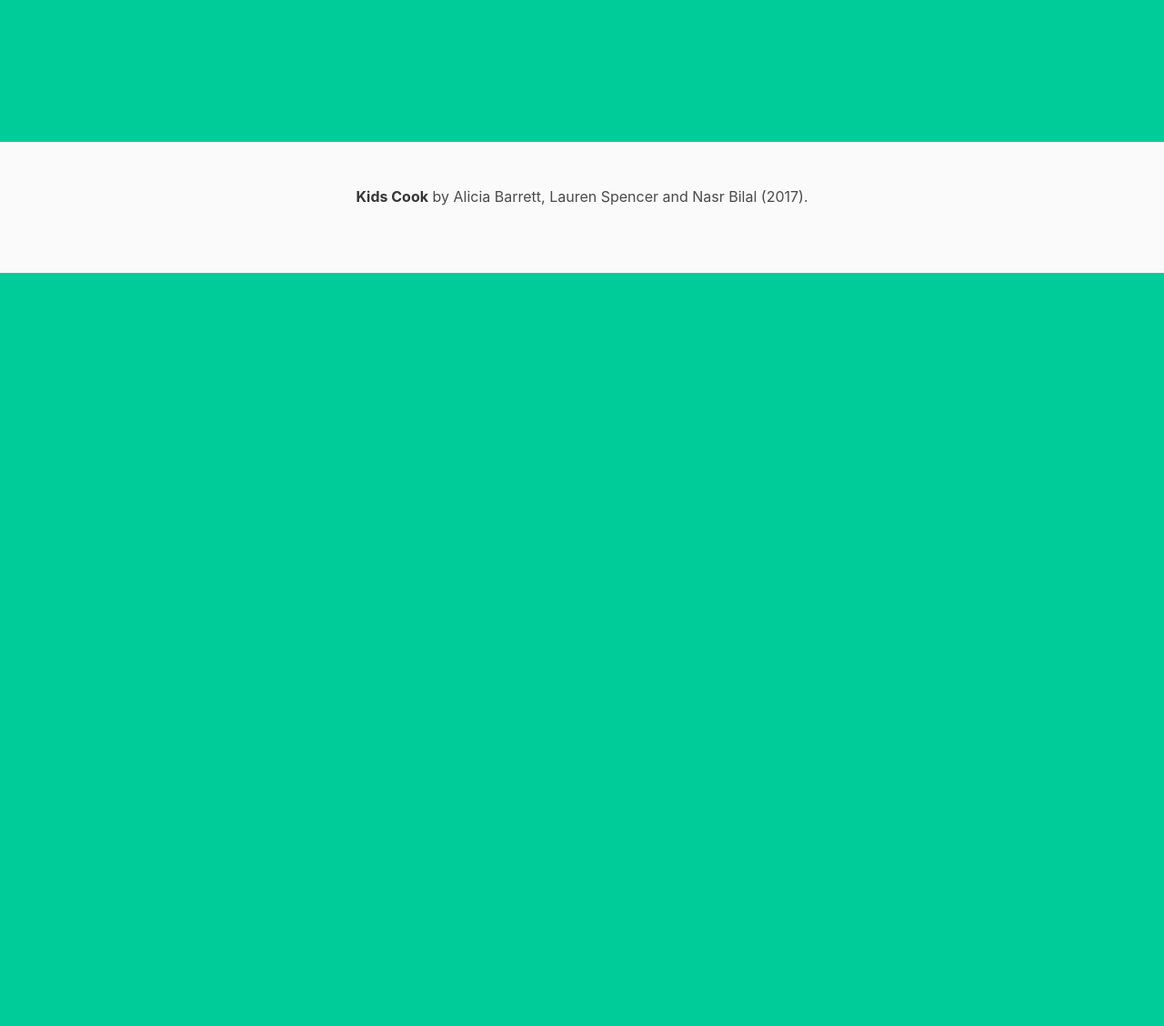
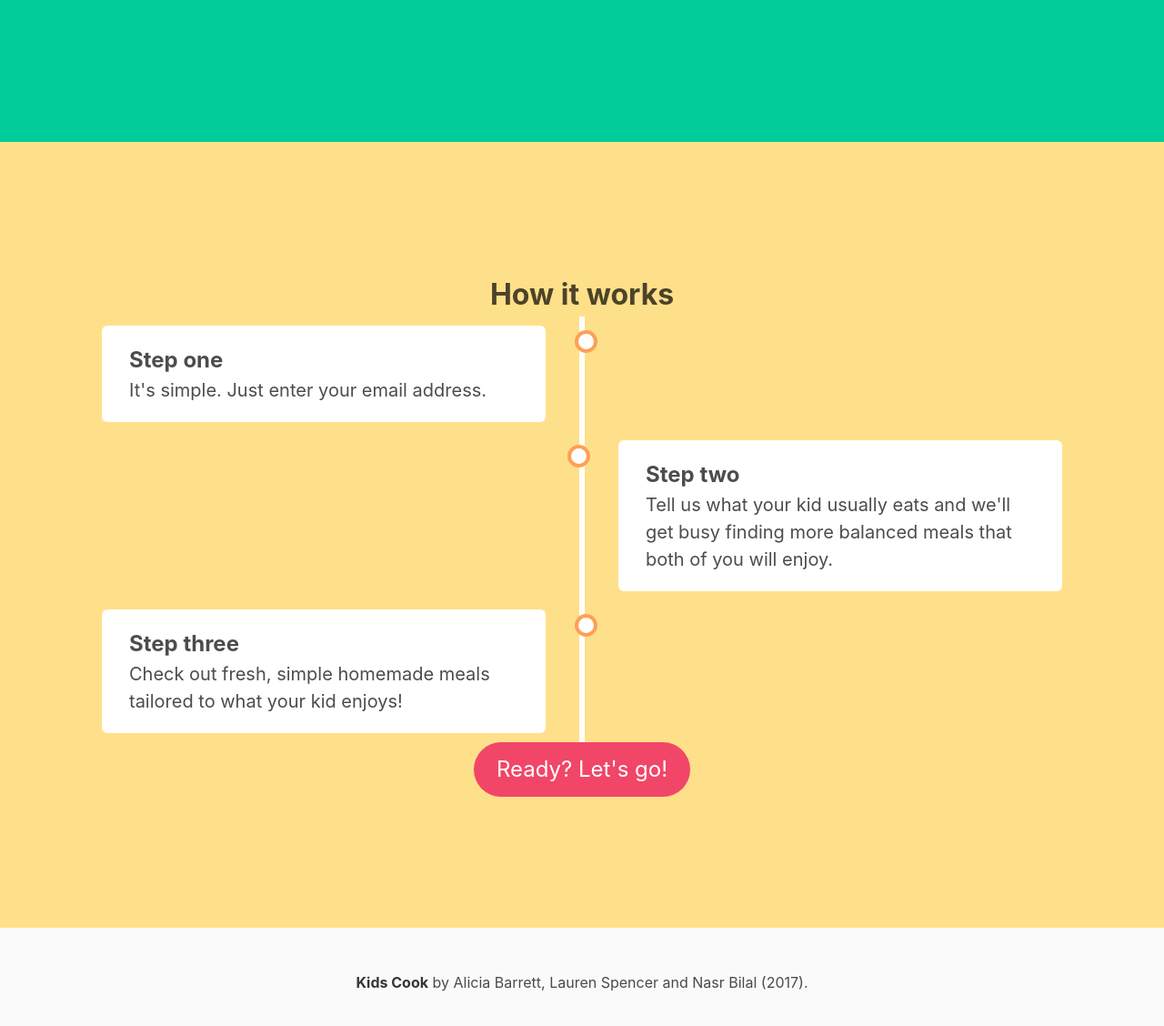
Before and after one commit to nbilal27/Kids-Cook-Project, a website: page public/index.html in a window 1280 px wide. Shown: the part 660-1788 px from the top of the page at 91% size. Before the commit the page ends 960 px from the top, so only its background shows below. Drawn offline with nearby package versions, Linux system fonts and the light colour scheme; a web font is replaced by a local one.

Commit message:
adding more front-end stuff

```diff
--- a/public/assets/css/style.css
+++ b/public/assets/css/style.css
@@ -12,10 +12,8 @@ html {
 
 .tile.is-parent {
     padding: 0rem;
-    padding-right: 2%;
+    /*padding-right: 2%;*/
 }
-
-
 
 .button {
     border-radius: 40px;
@@ -26,7 +24,7 @@ img {
     overflow: hidden;
 }
 
-/*image slider*/
+/*IMAGE SLIDER*/
 .slider {
     position: relative;
 }
@@ -76,8 +74,85 @@ img {
     100% { opacity: 0}
 }
 
+/*TIMELINE*/
+h2 {
+    text-align: center;
+    font-weight:bold;
+}
 
-/*sticky footer*/
+/* The actual timeline (the vertical ruler) */
+.timeline {
+    position: relative;
+    max-width: 1200px;
+    margin: 0 auto;
+}
+
+/* The actual timeline (the vertical ruler) */
+.timeline::after {
+    content: '';
+    position: absolute;
+    width: 6px;
+    background-color: white;
+    top: 0;
+    bottom: 0;
+    left: 50%;
+    margin-left: -3px;
+}
+
+/* Container around content */
+.timelineContainer {
+    padding: 10px 40px;
+    position: relative;
+    background-color: inherit;
+    width: 50%;
+}
+
+/* The circles on the timeline */
+.timelineContainer::after {
+    content: '';
+    position: absolute;
+    width: 25px;
+    height: 25px;
+    right: -17px;
+    background-color: white;
+    border: 4px solid #FF9F55;
+    top: 15px;
+    border-radius: 50%;
+    z-index: 1;
+}
+
+/* Place the container to the left */
+.left {
+    left: 0;
+}
+
+/* Place the container to the right */
+.right {
+    left: 50%;
+}
+
+/* Fix the circle for containers on the right side */
+.right::after {
+    left: -16px;
+}
+
+/* The actual content */
+.timelineContent {
+    padding: 20px 30px;
+    background-color: white;
+    position: relative;
+    border-radius: 6px;
+}
+
+
+#timelineButton {
+    text-align: center;
+}
+
+
+
+
+/*STICKY FOOTER*/
 .section {
     min-height: calc(95vh - 20px);
 }
--- a/public/index.html
+++ b/public/index.html
@@ -30,8 +30,8 @@
 
     <!-- main content -->
     <section class="section">
+        <div class="container">
 
-        <div class="container">
             <div class="tile">
 
                 <div class="tile is-parent is-5">
@@ -78,6 +78,45 @@
         </div>
     </section>
 
+<!-- timeline -->
+    <section class="hero is-warning is-medium">
+        <div class="hero-body">
+            <div class="container">
+                <h2 class="is-size-3">How it works</h2>
+                <div class="timeline">
+
+                    <div class="timelineContainer left">
+                        <div class="timelineContent">
+                            <h3 class="is-size-4 has-text-weight-bold">Step one</h3>
+                            <p class="is-size-5">It's simple. Just enter your email address.</p>
+                        </div>
+                    </div>
+
+                    <div class="timelineContainer right">
+                        <div class="timelineContent">
+                            <h3 class="is-size-4 has-text-weight-bold">Step two</h3>
+                            <p class="is-size-5">Tell us what your kid usually eats and we'll get busy finding more balanced meals that both of you will enjoy.</p>
+                        </div>
+                    </div>
+
+                    <div class="timelineContainer left">
+                        <div class="timelineContent">
+                            <h3 class="is-size-4 has-text-weight-bold">Step three</h3>
+                            <p class="is-size-5">Check out fresh, simple homemade meals tailored to what your kid enjoys!</p>
+                        </div>
+                    </div>
+
+                </div>
+
+                <!-- second start button -->
+                <div class="content" id="timelineButton">
+                    <button class="button is-large is-danger" >Ready? Let's go!</button>
+                </div>
+
+            </div>
+        </div>
+    </section>
+
 
     <!-- footer -->
     <footer class="footer">
```
